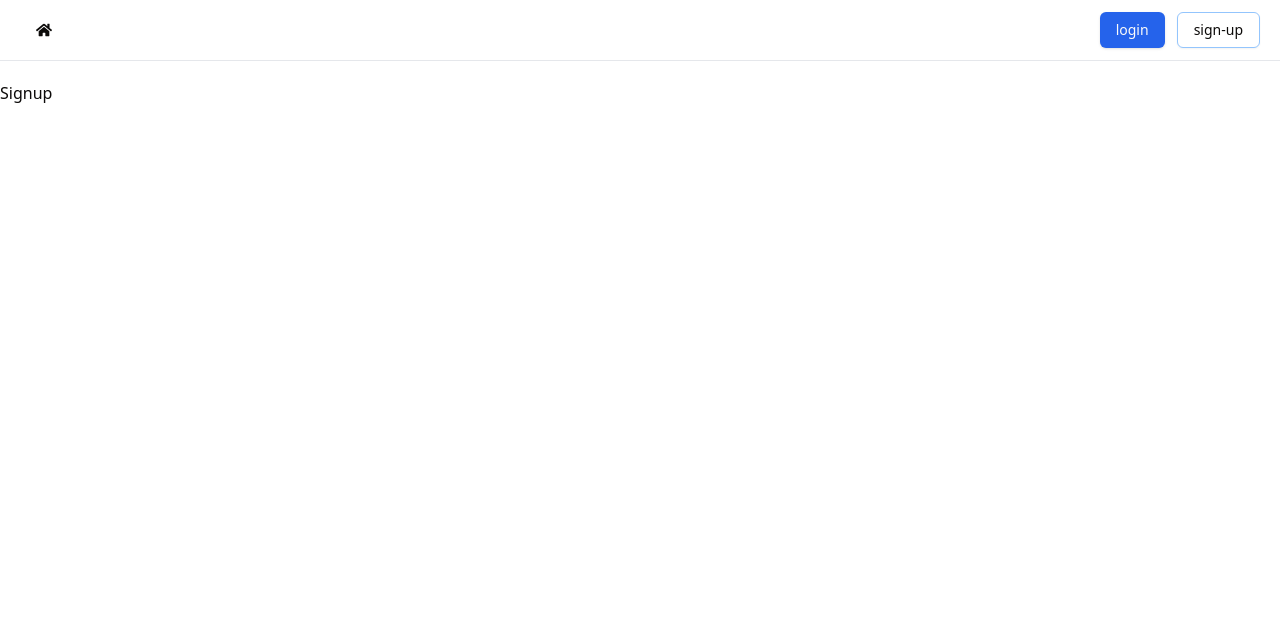
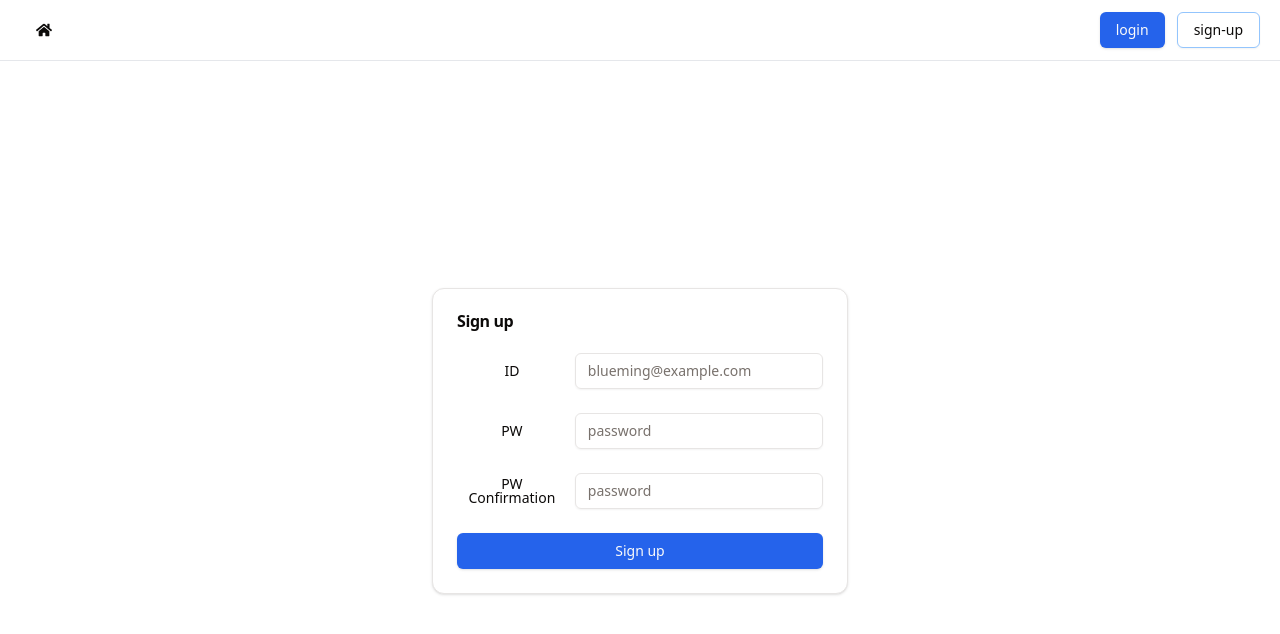
Before and after one commit to sudong111/blueming-grace, a React (Vite) app: page /signup in a window 1280 px wide. Shown: the top 634 px of the page. Built offline with nearby package versions, Linux system fonts and the light colour scheme.

Commit message:
회원가입 구현

```diff
--- /dev/null
+++ b/src/components/authFormCard.tsx
@@ -0,0 +1,90 @@
+import {Card, CardContent, CardHeader, CardTitle} from "@/components/ui/card";
+import {Label} from "@/components/ui/label";
+import {Input} from "@/components/ui/input";
+import {Button} from "@/components/ui/button";
+import {useRef} from "react";
+import {useLogin} from "@/hooks/useLogin";
+import {useSignup} from "@/hooks/useSignup";
+
+interface  AuthFormCardProps {
+    isLoginPage: boolean;
+}
+
+export default function AuthFormCard({ isLoginPage }: AuthFormCardProps) {
+
+    const emailRef = useRef<HTMLInputElement>(null);
+    const passwordRef = useRef<HTMLInputElement>(null);
+    const passwordCheckRef = useRef<HTMLInputElement>(null);
+    const { loginUser } = useLogin();
+    const { signupUser } = useSignup();
+
+    const handleSubmit = (e: React.FormEvent) => {
+        e.preventDefault();
+        const email = emailRef.current?.value || "";
+        const password = passwordRef.current?.value || "";
+        if(isLoginPage) {
+            loginUser(email, password);
+        }
+        else {
+            const passwordCheck = passwordCheckRef.current?.value || "";
+            if (password !== passwordCheck) {
+                alert("Passwords do not match!");
+                return;
+            }
+            signupUser(email, password);
+        }
+    }
+
+    return (
+        <div className="card-container">
+            <Card className="w-full max-w-[26rem]">
+                <CardHeader>
+                    <CardTitle>
+                        {isLoginPage ? "Login" : "Sign up"}
+                    </CardTitle>
+                </CardHeader>
+                <CardContent>
+                    <form onSubmit={handleSubmit}>
+                        <div className="flex flex-col gap-6">
+                            <div className="card-input-container">
+                                <Label className="text-center" htmlFor="email">ID</Label>
+                                <Input
+                                    id="id"
+                                    type="email"
+                                    placeholder="blueming@example.com"
+                                    required
+                                    ref={emailRef}
+                                />
+                            </div>
+                            <div className="card-input-container">
+                                <Label className="text-center" htmlFor="password">PW</Label>
+                                <Input
+                                    id="pw"
+                                    type="password"
+                                    placeholder="password"
+                                    required
+                                    ref={passwordRef}
+                                />
+                            </div>
+                            {isLoginPage ? null : (
+                                <div className="card-input-container">
+                                    <Label className="text-center" htmlFor="password">PW Confirmation</Label>
+                                    <Input
+                                        id="password_check"
+                                        type="password"
+                                        placeholder="password"
+                                        required
+                                        ref={passwordCheckRef}
+                                    />
+                                </div>
+                            )}
+                            <Button type="submit" className="w-full">
+                                {isLoginPage ? "Login" : "Sign up"}
+                            </Button>
+                        </div>
+                    </form>
+                </CardContent>
+            </Card>
+        </div>
+    )
+}
--- a/src/components/header.tsx
+++ b/src/components/header.tsx
@@ -35,19 +35,12 @@ export default function Header() {
                         </Button>
                     </div>
                 ) :
-                    <div className="flex gap-3">
-                        <Button
-                            variant="default"
-                        >
-                            안녕하세요!
-                        </Button>
                     <Button
                         variant="outline"
                         onClick={() => dispatch(logout())}
                     >
                         logout
                     </Button>
-                    </div>
                 }
             </div>
         </div>
--- a/src/global.css
+++ b/src/global.css
@@ -8,6 +8,10 @@ body {
 
 .header {
     @apply sticky block w-full border-b mb-5 border-gray-200
+}
+
+.card-input-container {
+    @apply grid grid-cols-[30%_auto] items-center gap-2;
 }
 
 .container {
--- /dev/null
+++ b/src/hooks/useSignup.tsx
@@ -0,0 +1,36 @@
+import { useState } from "react";
+import { useNavigate } from "react-router-dom";
+
+export function useSignup() {
+    const navigate = useNavigate();
+    const [error, setError] = useState<string | null>(null);
+
+    async function signupUser(email: string, password: string) {
+
+        try {
+            const response = await fetch("https://the-rich-coding-test1.herokuapp.com/users.json", {
+                method: "POST",
+                headers: {
+                    "Content-Type": "application/x-www-form-urlencoded",
+                },
+                body: new URLSearchParams({
+                    "user[email]": email,
+                    "user[password]": password,
+                }),
+            });
+
+            const result = await response.json();
+
+            if(result.error) {
+                console.log(result.message)
+            }
+            else {
+                navigate("/");
+            }
+        } catch (e: any) {
+            setError(e.message || "Unknown error");
+        }
+    }
+
+    return { signupUser, error };
+}
--- a/src/pages/login.tsx
+++ b/src/pages/login.tsx
@@ -1,69 +1,10 @@
-import {  Card, CardContent, CardHeader, CardTitle,} from "@/components/ui/card"
-import { useNavigate } from 'react-router-dom'
-import { Label } from "@/components/ui/label"
-import { Input } from "@/components/ui/input"
-import { Button } from  "@/components/ui/button"
-import { useLogin } from "@/hooks/useLogin"
-import {useRef} from "react";
-import * as React from "react";
+import AuthFormCard from "@/components/authFormCard.tsx";
 
 export default function Login() {
-    const navigate = useNavigate();
-    const emailRef = useRef<HTMLInputElement>(null);
-    const passwordRef = useRef<HTMLInputElement>(null);
-    const { loginUser } = useLogin();
-
-    const handleSubmit = (e: React.FormEvent) => {
-        e.preventDefault();
-        const email = emailRef.current?.value || "";
-        const password = passwordRef.current?.value || "";
-        loginUser(email, password);
-    }
 
     return (
-        <div className="card-container">
-            <Card className="w-full max-w-sm">
-                <CardHeader>
-                    <CardTitle>Login</CardTitle>
-                </CardHeader>
-                <CardContent>
-                    <form onSubmit={handleSubmit}>
-                        <div className="flex flex-col gap-6">
-                            <div className="grid gap-2">
-                                <Label htmlFor="email">Email</Label>
-                                <Input
-                                    id="email"
-                                    type="email"
-                                    placeholder="blueming@example.com"
-                                    required
-                                    ref={emailRef}
-                                />
-                            </div>
-                            <div className="grid gap-2">
-                                <div className="flex items-center">
-                                    <Label htmlFor="password">Password</Label>
-                                </div>
-                                <Input
-                                    id="password"
-                                    type="password"
-                                    placeholder="password"
-                                    required
-                                    ref={passwordRef}
-                                />
-                            </div>
-                            <p
-                                onClick={() => navigate("/signup")}
-                                className="inline-block text-sm cursor-pointer underline-offset-4 hover:underline"
-                            >
-                                sign-up
-                            </p>
-                            <Button type="submit" className="w-full">
-                                Login
-                            </Button>
-                        </div>
-                    </form>
-                </CardContent>
-            </Card>
-        </div>
+        <AuthFormCard
+            isLoginPage= {true}
+        />
     )
 }
--- a/src/pages/signup.tsx
+++ b/src/pages/signup.tsx
@@ -1,7 +1,10 @@
+import AuthFormCard from "@/components/authFormCard.tsx";
+
 export default function Signup() {
+
     return (
-        <div>
-            Signup
-        </div>
+        <AuthFormCard
+            isLoginPage= {false}
+        />
     )
 }
--- a/src/store/index.ts
+++ b/src/store/index.ts
@@ -13,3 +13,5 @@ export const store = configureStore({
 });
 
 export const persistor = persistStore(store);
+export type RootState = ReturnType<typeof store.getState>;
+export type AppDispatch = typeof store.dispatch;
```
Lines whose indentation alone changed are shown as unchanged.
